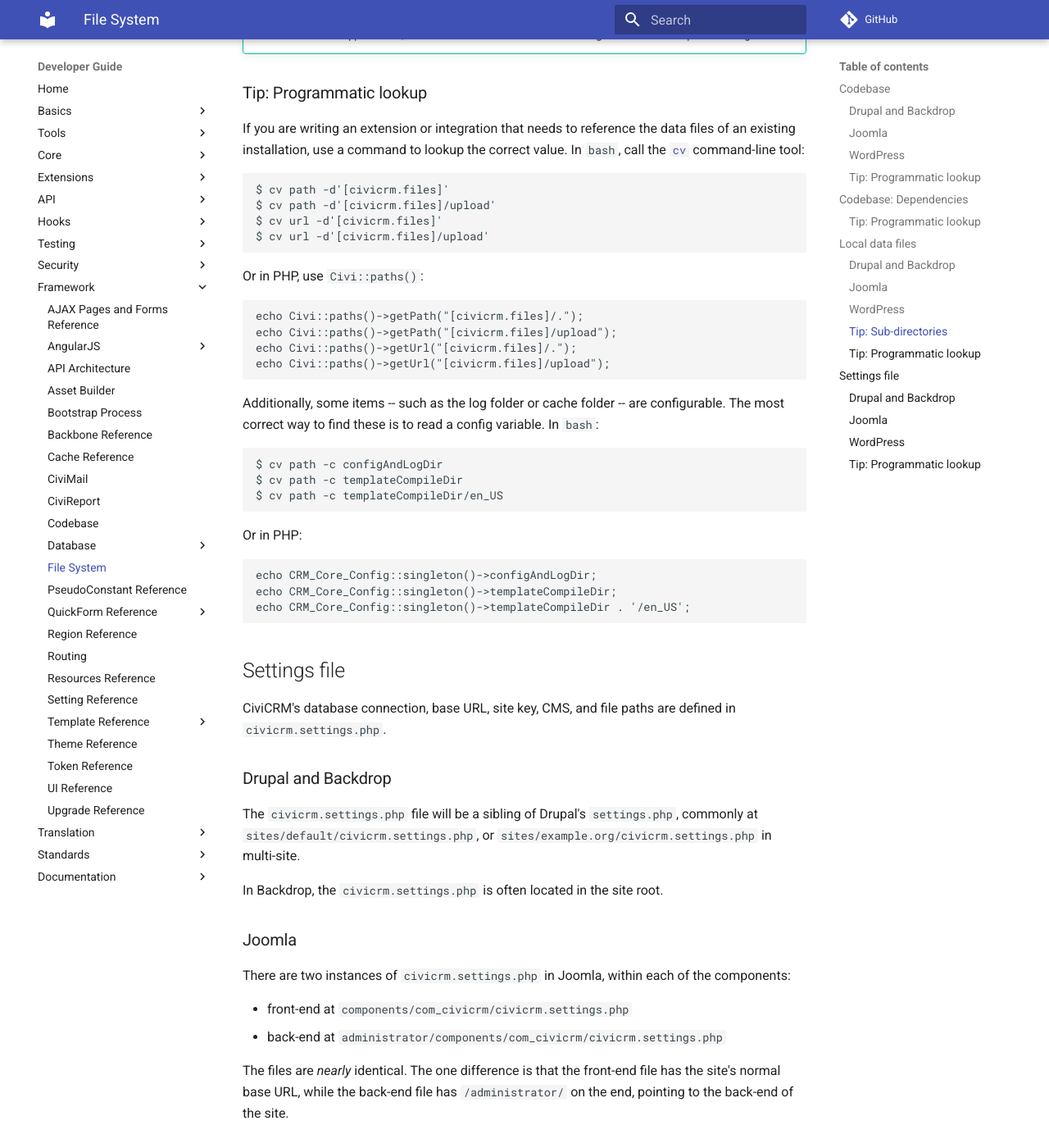
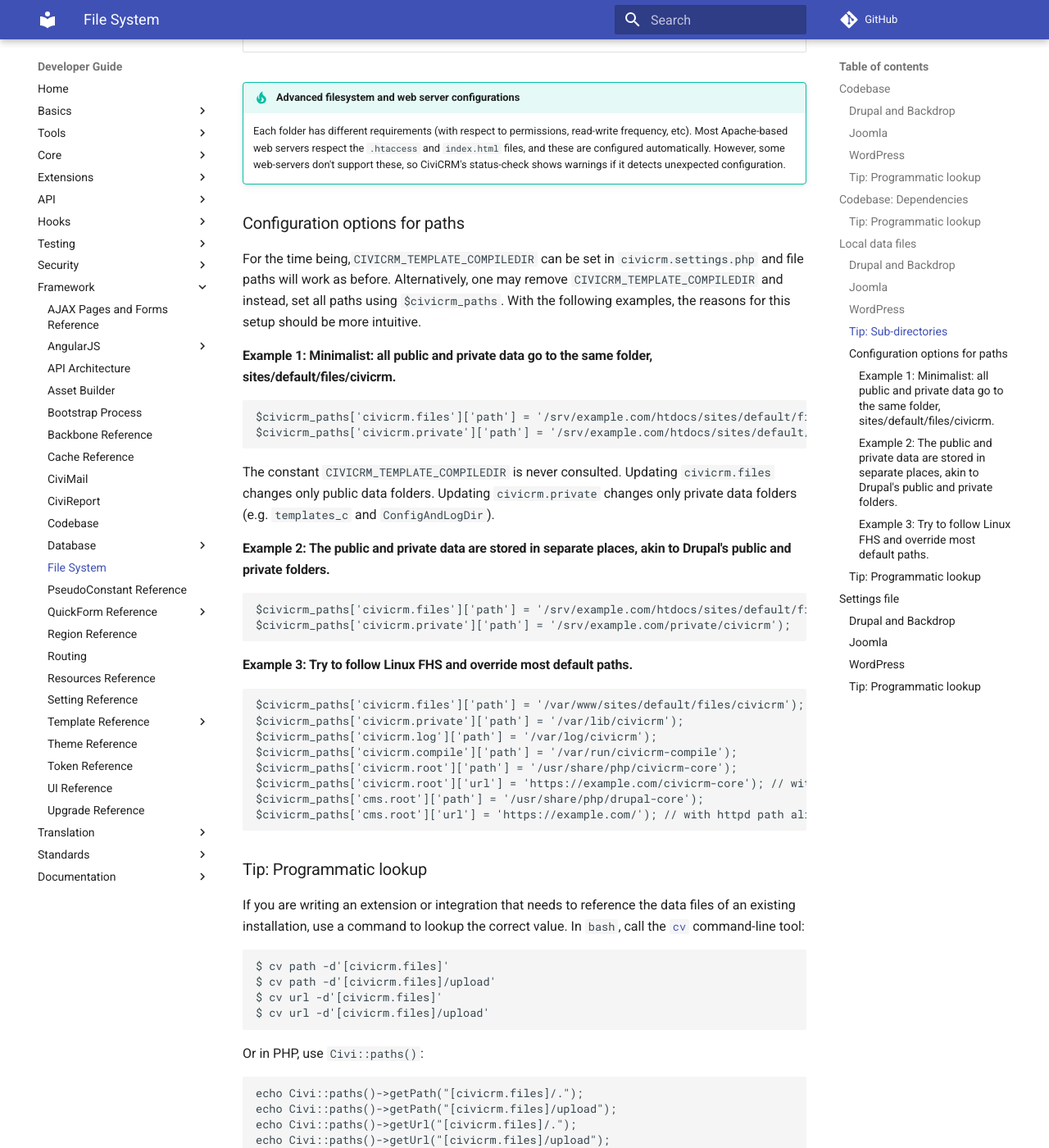
Before and after one commit to civicrm/civicrm-dev-docs, an MkDocs documentation site: the page built from docs/framework/filesystem.md, in a window 1280 px wide and 1400 px high, scrolled down 4076 px. Shown: the whole window at 82% size. Built offline with MkDocs 1.6.1 and Material for MkDocs 9.7.7, drawn with Linux system fonts in a browser that asks for light colours; comment, search, counter and statistics services are not loaded; old or Windows-style settings are respelled for this version of MkDocs; some of the changed text lies outside the part shown.

Commit message:
Add help for new paths
Help for civicrm.private, civicrm.log, civicrm.compile.

````diff
--- a/docs/framework/filesystem.md
+++ b/docs/framework/filesystem.md
@@ -130,13 +130,16 @@
 
 ## Local data files
 
-CiviCRM also needs a directory for storing volatile data files, such as
-logs, caches, and uploads.  This directory is located outside
+CiviCRM also needs directories for storing volatile data files, such as
+logs, caches, and uploads. These directories are located outside
 the main codebase -- in a location that can be safely preserved during
 upgrades.
 
-This folder is generically referred to as `[civicrm.files]`, but the actual
-path is chosen to align with each CMS's conventions.
+Public data folders use `[civicrm.files]` and public data folders use
+`[civicrm.private]` are for private data folders. The actual path is chosen
+to align with each CMS's conventions and typically `[civicrm.private]` would
+be the same as `[civicrm.files]` while still allowing sysadmins to have the
+ability to manage paths precisely.
 
 ### Drupal and Backdrop
 
@@ -157,17 +160,17 @@
 
 ### Tip: Sub-directories
 
-The `[civicrm.files]` is a base which contains several sub-directories.
+The `[civicrm.files]` and `[civicrm.private]` are file bases which contains several sub-directories.
 These folders include:
 
 
 | Code Name            | Typical Path                         | Recommended Access Level                        | Comments
 | -------------------- | ------------------------------------ | ----------------------------------------------- |-----------------------------------------------------------------
-| `configAndLogDir`    | `[civicrm.files]/ConfigAndLog`       | Prohibit all web access                         | Stores log files. Writes and reads should be infrequent, unless there are errors/warnings.
+| `configAndLogDir`    | `[civicrm.log]` defaults to `[civicrm.private]/ConfigAndLog`     | Prohibit all web access                         | Stores log files. Writes and reads should be infrequent, unless there are errors/warnings.
 | `customFileUploadDir` | `[civicrm.files]/custom`            | Prohibit all web access                         | Stores sensitive uploads (such as custom-field attachments). Writes and reads vary widely (depending on use-case/config).
 | `extensionsDir`      | `[civicrm.files]/ext`                | Allow file reads but prohibit directory listing | Stores downloaded extensions. Writes should be infrequent. Reads are very frequent. In hardened systems, this may be readonly or disabled.
 | `imageUploadDir`     | `[civicrm.files]/persist/contribute` | Allow file reads but prohibit directory listing | Stores uploaded or autogenerated media (images/css/etc). Writes and reads vary widely (depending on use-case/config).
-| `templateCompileDir` | `[civicrm.files]/templates_c`        | Prohibit all web access                         | Stores autogenerated PHP files. Writes should be infrequent. Reads are very frequent.
+| `templateCompileDir` | `[civicrm.compile]` defaults to `[civicrm.private]/templates_c`| Prohibit all web access                         | Stores autogenerated PHP files. Writes should be infrequent. Reads are very frequent.
 | `uploadDir`          | `[civicrm.files]/upload`             | Prohibit all web access                         | Temporary files. Writes and reads vary widely (depending on use-case/config).
 
 !!! tip "Advanced filesystem and web server configurations"
@@ -177,6 +180,39 @@
     and `index.html` files, and these are configured automatically.
     However, some web-servers don't support these, so CiviCRM's
     status-check shows warnings if it detects unexpected configuration.
+
+### Configuration options for paths
+
+For the time being,`CIVICRM_TEMPLATE_COMPILEDIR` can be set in `civicrm.settings.php` and file paths will work as before. Alternatively, one may remove `CIVICRM_TEMPLATE_COMPILEDIR` and instead, set all paths using `$civicrm_paths`. With the following examples, the reasons for this setup should be more intuitive.
+
+#### Example 1: Minimalist: all public and private data go to the same folder, sites/default/files/civicrm.
+
+```
+$civicrm_paths['civicrm.files']['path'] = '/srv/example.com/htdocs/sites/default/files/civicrm';
+$civicrm_paths['civicrm.private']['path'] = '/srv/example.com/htdocs/sites/default/files/civicrm';
+```
+The constant `CIVICRM_TEMPLATE_COMPILEDIR` is never consulted. Updating `civicrm.files` changes only public data folders. Updating `civicrm.private` changes only private data folders (e.g. `templates_c` and `ConfigAndLogDir`).
+
+
+#### Example 2: The public and private data are stored in separate places, akin to Drupal's public and private folders.
+
+```
+$civicrm_paths['civicrm.files']['path'] = '/srv/example.com/htdocs/sites/default/files/civicrm');
+$civicrm_paths['civicrm.private']['path'] = '/srv/example.com/private/civicrm');
+```
+
+#### Example 3: Try to follow Linux FHS and override most default paths.
+
+```
+$civicrm_paths['civicrm.files']['path'] = '/var/www/sites/default/files/civicrm');
+$civicrm_paths['civicrm.private']['path'] = '/var/lib/civicrm');
+$civicrm_paths['civicrm.log']['path'] = '/var/log/civicrm');
+$civicrm_paths['civicrm.compile']['path'] = '/var/run/civicrm-compile');
+$civicrm_paths['civicrm.root']['path'] = '/usr/share/php/civicrm-core');
+$civicrm_paths['civicrm.root']['url'] = 'https://example.com/civicrm-core'); // with httpd path alias
+$civicrm_paths['cms.root']['path'] = '/usr/share/php/drupal-core');
+$civicrm_paths['cms.root']['url'] = 'https://example.com/'); // with httpd path alias
+```
 
 ### Tip: Programmatic lookup
 
````
